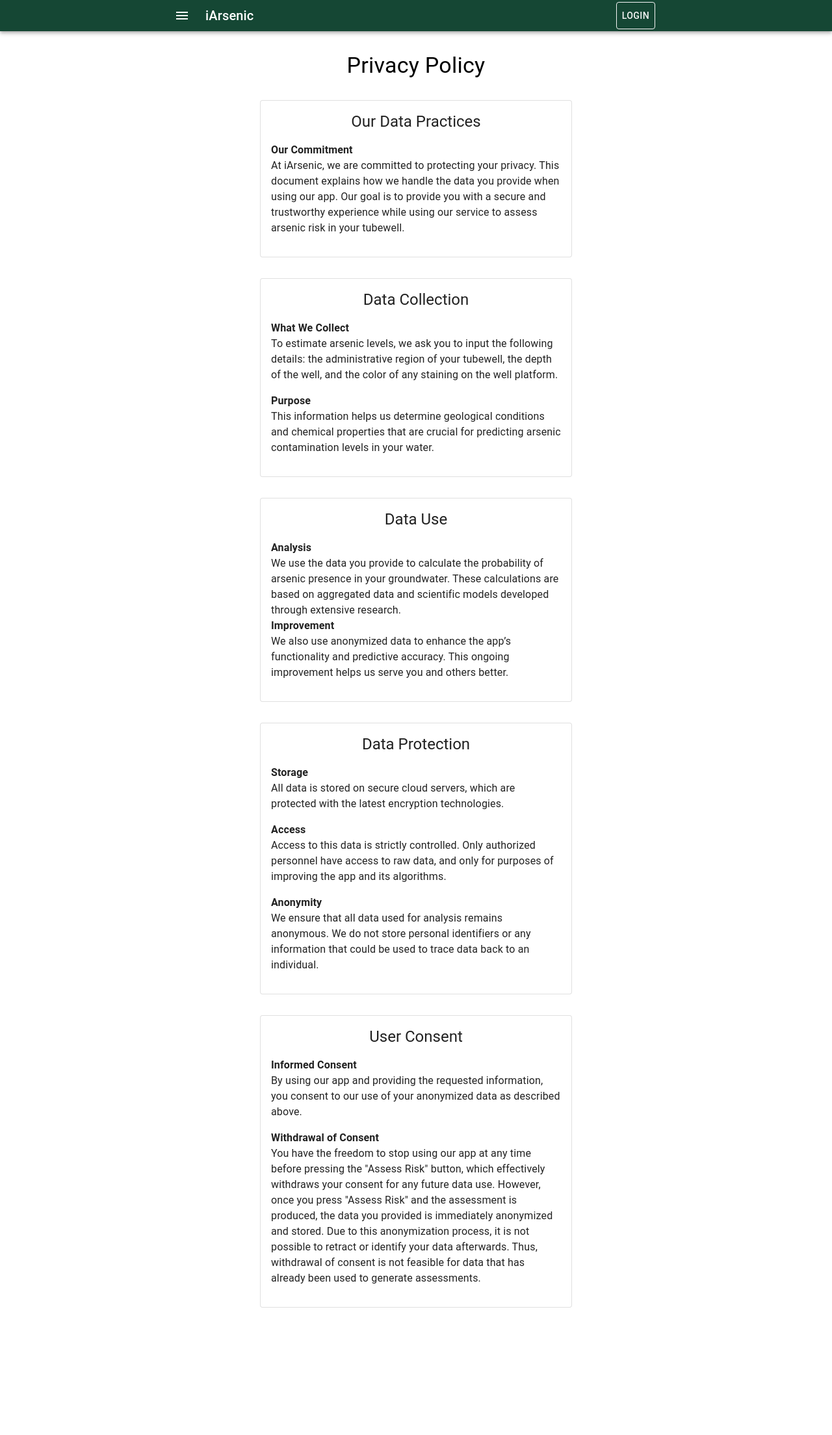
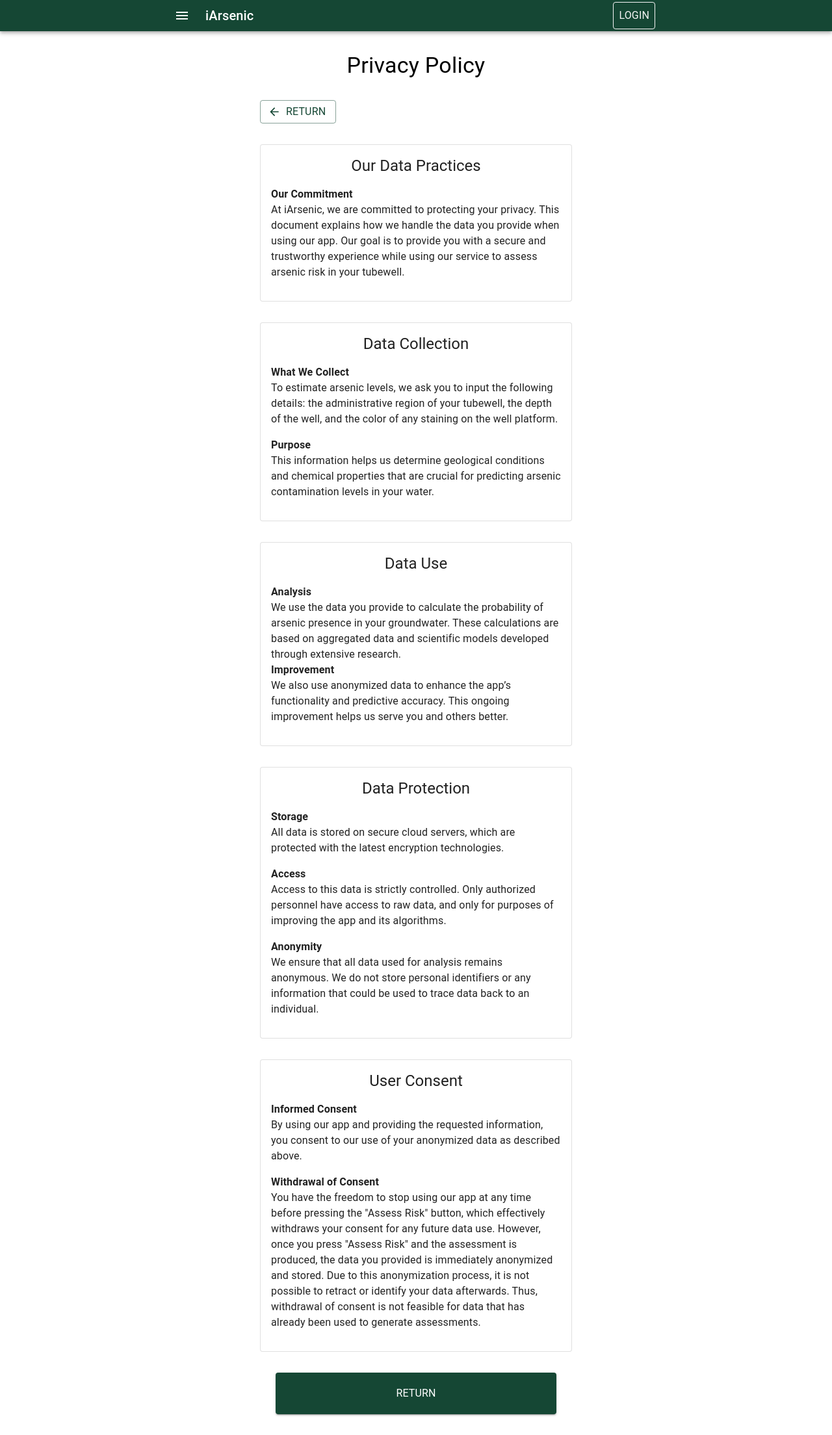
Before and after one commit to portsoc/iArsenic, a React (Vite) app in the folder app/client/: page /privacy-policy in a window 1280 px wide. Shown: the whole page at 65% size. Before the commit the page ends 2044 px from the top, so only its background shows below. Built offline with nearby package versions, Linux system fonts and the light colour scheme.

Commit message:
update privacy policy and prepare translations for headerbar

```diff
--- a/app/client/src/components/HeaderBar/HeaderBar.tsx
+++ b/app/client/src/components/HeaderBar/HeaderBar.tsx
@@ -5,6 +5,7 @@ import { useState } from 'react';
 
 import NavMenu from './NavMenu';
 import { useAccessToken, deleteAccessToken } from '../../utils/useAccessToken';
+import TranslatableText from '../TranslatableText';
 
 export default function HeaderBar(): JSX.Element {
     const [open, setOpen] = useState(false);
@@ -57,10 +58,14 @@ export default function HeaderBar(): JSX.Element {
                             onClick={() => {
                                 deleteAccessToken();
                                 navigate(`/`);
-                                window.location.reload(); // optional if you want to reset app state
+                                window.location.reload();
                             }}
                         >
-                            Logout
+                            <TranslatableText
+                                variant='body1'
+                                english='Logout'
+                                bengali='BENGALI PLACEHOLDER'
+                            />
                         </Button>
                     ) : (
                         <Button
@@ -68,7 +73,11 @@ export default function HeaderBar(): JSX.Element {
                             sx={{ padding: '8px', minWidth: 'auto', color: 'whitesmoke', borderColor: 'whitesmoke' }}
                             onClick={() => navigate('/login')}
                         >
-                            Login
+                            <TranslatableText
+                                variant='body1'
+                                english='Login'
+                                bengali='BENGALI PLACEHOLDER'
+                            />
                         </Button>
                     )}
                 </Box>
--- a/app/client/src/pages/PrivacyPolicy/PrivacyPolicy.tsx
+++ b/app/client/src/pages/PrivacyPolicy/PrivacyPolicy.tsx
@@ -1,5 +1,7 @@
 import TranslatableText from "../../components/TranslatableText";
 import PageCard from "../../components/PageCard";
+import { Button } from "@mui/material";
+import ArrowBackIcon from '@mui/icons-material/ArrowBack';
 
 export default function PrivacyPolicy(): JSX.Element {
     return (
@@ -12,6 +14,20 @@ export default function PrivacyPolicy(): JSX.Element {
                 english='Privacy Policy'
                 bengali='BENGALI PLACEHOLDER'
             />
+
+            <Button
+                variant='outlined'
+                startIcon={<ArrowBackIcon />}
+                sx={{ alignSelf: 'start' }}
+                onClick={() => window.history.back()}
+            >
+                <TranslatableText
+                    variant='body1'
+                    textAlign='center'
+                    english='Return'
+                    bengali='BENGALI PLACEHOLDER'
+                />
+            </Button>
 
             <PageCard gap='0'>
                 <TranslatableText
@@ -280,6 +296,19 @@ export default function PrivacyPolicy(): JSX.Element {
                     bengali='BENGALI PLACEHOLDER'
                 />
             </PageCard>
+
+            <Button
+                sx={{ width: '90%', height: '4rem', marginTop: '2rem'}}
+                variant='contained'
+                onClick={() => window.history.back()}
+            >
+                <TranslatableText
+                    width='100%'
+                    variant='body1'
+                    english='Return'
+                    bengali='BENGALI PLACEHOLDER'
+                />
+            </Button>
         </>
     );
 }
--- a/app/client/static/index.html
+++ b/app/client/static/index.html
@@ -7,7 +7,7 @@
     <link rel="icon" type="image/png" href="logo.png"/>
     <meta name="viewport" content="width=device-width, initial-scale=1.0" />
     <title>iArsenic</title>
-    <script type="module" crossorigin src="/assets/index-BPSvEgJy.js"></script>
+    <script type="module" crossorigin src="/assets/index-I3I0xIFz.js"></script>
     <link rel="stylesheet" crossorigin href="/assets/index-CBXMburW.css">
   </head>
   <body>
```
